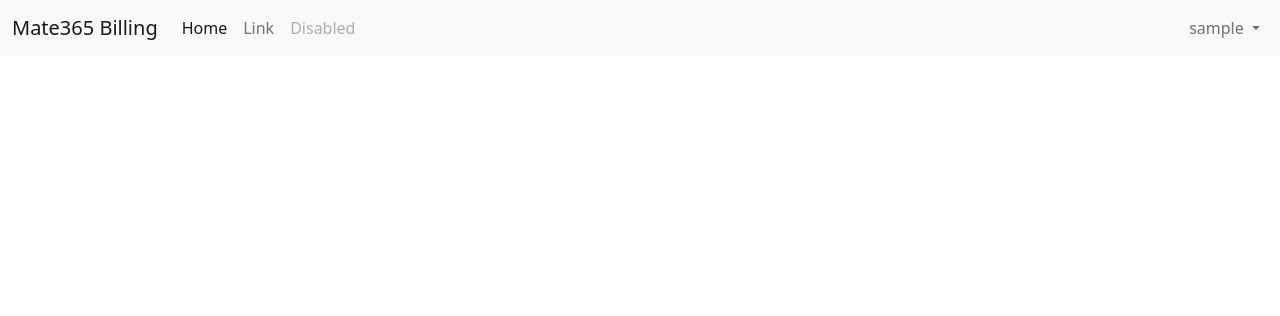
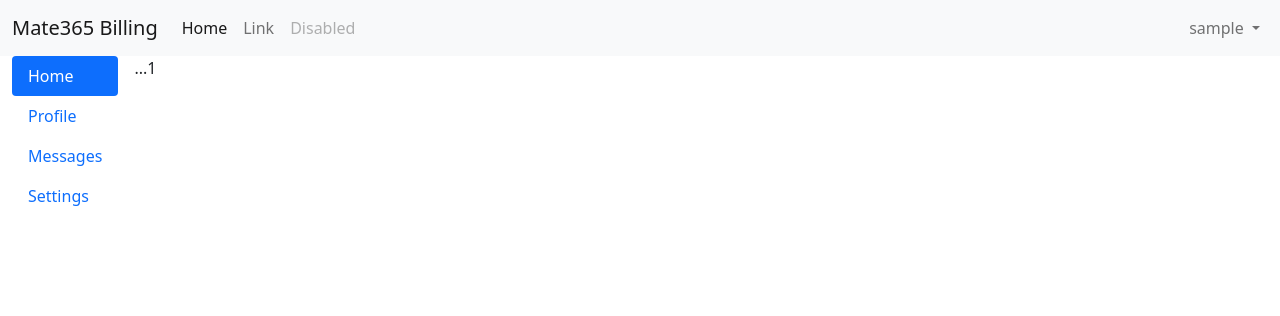
Before and after one commit to rokag3-gb/BillingPortal2.0, a Django app: page / in a window 1280 px wide. Shown: the top 316 px of the page. Run offline with Django 3.2, Linux system fonts and the light colour scheme; the visitor is signed in with stand-in values (Sample User, id 1); some libraries are stand-ins or nearby versions.

Commit message:
테스트용 사이드바 요소 추가

```diff
--- a/portal/templates/portal/index.html
+++ b/portal/templates/portal/index.html
@@ -2,6 +2,27 @@
 
 {% block content %}
 <div class="container-fluid">
-
+    <div class="d-flex align-items-start">
+        <div class="nav flex-column nav-pills me-3" id="v-pills-tab" role="tablist" aria-orientation="vertical">
+            <a class="nav-link active" id="v-pills-home-tab" data-bs-toggle="pill" href="#v-pills-home" role="tab"
+                aria-controls="v-pills-home" aria-selected="true">Home</a>
+            <a class="nav-link" id="v-pills-profile-tab" data-bs-toggle="pill" href="#v-pills-profile" role="tab"
+                aria-controls="v-pills-profile" aria-selected="false">Profile</a>
+            <a class="nav-link" id="v-pills-messages-tab" data-bs-toggle="pill" href="#v-pills-messages" role="tab"
+                aria-controls="v-pills-messages" aria-selected="false">Messages</a>
+            <a class="nav-link" id="v-pills-settings-tab" data-bs-toggle="pill" href="#v-pills-settings" role="tab"
+                aria-controls="v-pills-settings" aria-selected="false">Settings</a>
+        </div>
+        <div class="tab-content" id="v-pills-tabContent">
+            <div class="tab-pane fade show active" id="v-pills-home" role="tabpanel" aria-labelledby="v-pills-home-tab">
+                ...1</div>
+            <div class="tab-pane fade" id="v-pills-profile" role="tabpanel" aria-labelledby="v-pills-profile-tab">...2
+            </div>
+            <div class="tab-pane fade" id="v-pills-messages" role="tabpanel" aria-labelledby="v-pills-messages-tab">...3
+            </div>
+            <div class="tab-pane fade" id="v-pills-settings" role="tabpanel" aria-labelledby="v-pills-settings-tab">...4
+            </div>
+        </div>
+    </div>
 </div>
 {% endblock %}
```
